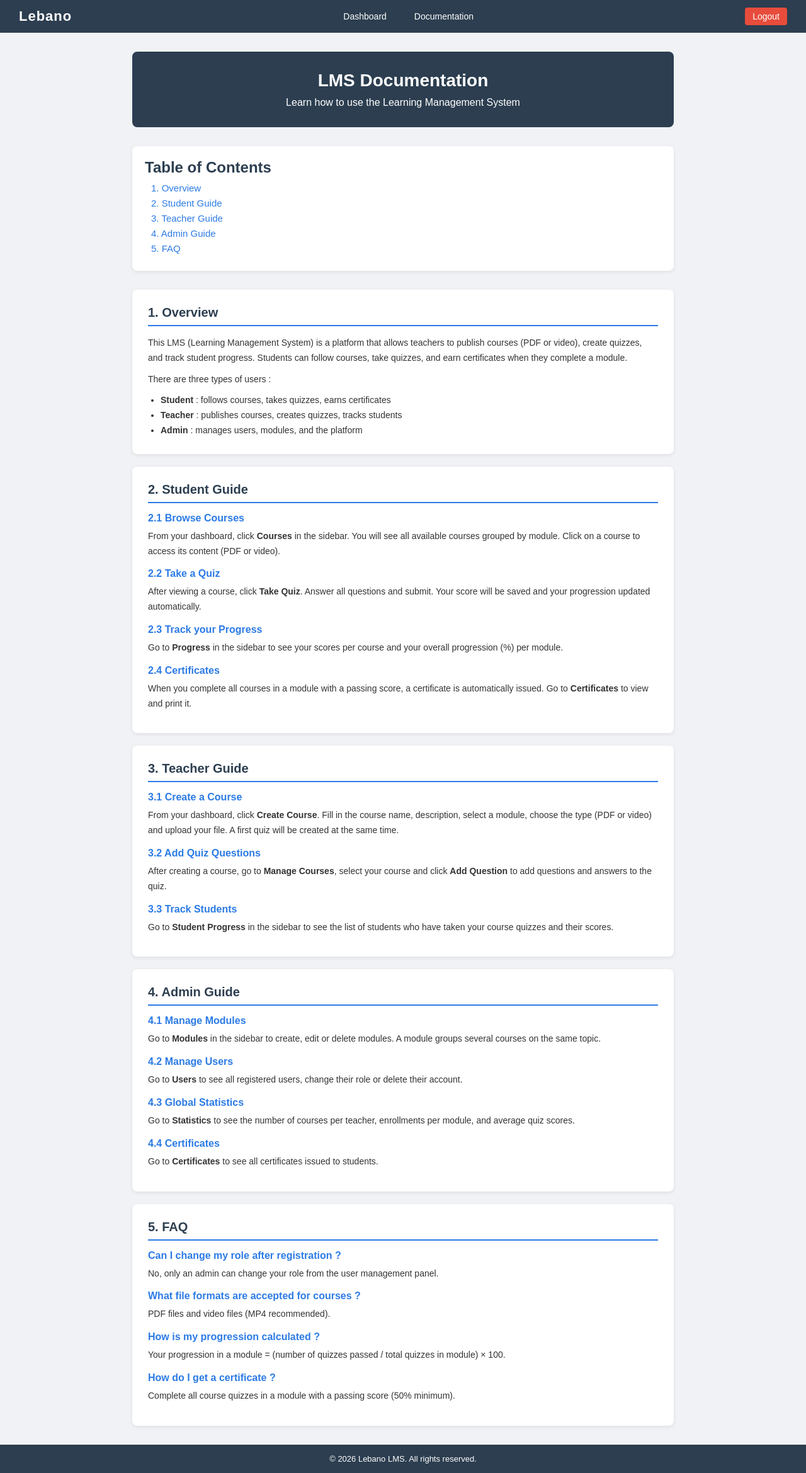
After one commit to NjapndounkeNchankouFadimatou/LMS-project, a PHP site: page /documentation/index.php in a window 1280 px wide. The commit adds this page. Shown: the whole page at 63% size. Run offline with PHP 8.4, Linux system fonts and the light colour scheme; the visitor is signed in with stand-in values (Sample User, id 1).

Commit message:
feat: addition of authentification script 2

```diff
--- a/assets/css/dashboard.css
+++ b/assets/css/dashboard.css
@@ -0,0 +1,76 @@
+/* File: assets/css/dashboard.css
+   Purpose: Styling for the navbar/header (shared across dashboards and documentation) */
+
+* {
+    margin: 0;
+    padding: 0;
+    box-sizing: border-box;
+    font-family: Arial, sans-serif;
+}
+
+body {
+    background-color: #f0f2f5;
+    color: #333;
+}
+
+/* ============================================
+   Navbar
+============================================ */
+.navbar {
+    background-color: #2c3e50;
+    color: white;
+    display: flex;
+    justify-content: space-between;
+    align-items: center;
+    padding: 12px 30px;
+}
+
+.navbar-logo h2 {
+    font-size: 22px;
+    color: #ffffff;
+    letter-spacing: 1px;
+}
+
+.navbar-links {
+    display: flex;
+    gap: 20px;
+}
+
+.navbar-link {
+    color: white;
+    text-decoration: none;
+    font-size: 14px;
+    padding: 6px 12px;
+    border-radius: 4px;
+    transition: background-color 0.2s;
+}
+
+.navbar-link:hover {
+    background-color: #34495e;
+}
+
+.navbar-right {
+    display: flex;
+    align-items: center;
+    gap: 15px;
+}
+
+.logout-btn {
+    background-color: #e74c3c;
+}
+
+.logout-btn:hover {
+    background-color: #c0392b;
+}
+
+/* ============================================
+   Footer
+============================================ */
+.footer {
+    text-align: center;
+    padding: 15px;
+    background-color: #2c3e50;
+    color: white;
+    font-size: 13px;
+    margin-top: 30px;
+}
--- a/assets/css/documentation.css
+++ b/assets/css/documentation.css
@@ -0,0 +1,109 @@
+/* File: assets/css/doc.css
+   Purpose: Styling for the documentation page content */
+
+/* ============================================
+   Documentation container
+============================================ */
+.doc-container {
+    max-width: 900px;
+    margin: 30px auto;
+    padding: 0 20px;
+}
+
+/* ============================================
+   Page title
+============================================ */
+.doc-header {
+    background-color: #2c3e50;
+    color: white;
+    padding: 30px;
+    border-radius: 8px;
+    margin-bottom: 30px;
+    text-align: center;
+}
+
+.doc-header h1 {
+    font-size: 28px;
+    margin-bottom: 10px;
+}
+
+.doc-header p {
+    font-size: 16px;
+}
+
+/* ============================================
+   Table of contents
+============================================ */
+.doc-toc {
+    background-color: #ffffff;
+    padding: 20px;
+    border-radius: 8px;
+    margin-bottom: 30px;
+    box-shadow: 0 2px 6px rgba(0,0,0,0.08);
+}
+
+.doc-toc h2 {
+    margin-bottom: 10px;
+    color: #2c3e50;
+}
+
+.doc-toc ul {
+    list-style: none;
+    padding-left: 10px;
+}
+
+.doc-toc ul li {
+    margin: 6px 0;
+}
+
+.doc-toc ul li a {
+    color: #2c7be5;
+    text-decoration: none;
+    font-size: 15px;
+}
+
+.doc-toc ul li a:hover {
+    text-decoration: underline;
+}
+
+/* ============================================
+   Documentation sections
+============================================ */
+.doc-section {
+    background-color: #ffffff;
+    padding: 25px;
+    border-radius: 8px;
+    margin-bottom: 20px;
+    box-shadow: 0 2px 6px rgba(0,0,0,0.08);
+}
+
+.doc-section h2 {
+    color: #2c3e50;
+    font-size: 20px;
+    margin-bottom: 15px;
+    border-bottom: 2px solid #2c7be5;
+    padding-bottom: 8px;
+}
+
+.doc-section h3 {
+    color: #2c7be5;
+    font-size: 16px;
+    margin-top: 15px;
+    margin-bottom: 8px;
+}
+
+.doc-section p {
+    font-size: 14px;
+    line-height: 1.7;
+    margin-bottom: 10px;
+}
+
+.doc-section ul {
+    padding-left: 20px;
+    margin-top: 8px;
+}
+
+.doc-section ul li {
+    font-size: 14px;
+    line-height: 1.7;
+}
--- /dev/null
+++ b/documentation/index.php
@@ -0,0 +1,123 @@
+<?php
+/**
+ * File: documentation/index.php
+ * Purpose: Documentation page (accessible to logged-in users only).
+ * Includes header and footer.
+ */
+
+require_once '../includes/header.php';
+?>
+
+<link rel="stylesheet" href="/LMS-project/assets/css/documentation.css">
+
+<main class="content">
+
+    <div class="doc-container">
+
+        <!-- Page title -->
+        <div class="doc-header">
+            <h1>LMS Documentation</h1>
+            <p>Learn how to use the Learning Management System</p>
+        </div>
+
+        <!-- Table of contents -->
+        <div class="doc-toc">
+            <h2>Table of Contents</h2>
+            <ul>
+                <li><a href="#overview">1. Overview</a></li>
+                <li><a href="#student">2. Student Guide</a></li>
+                <li><a href="#teacher">3. Teacher Guide</a></li>
+                <li><a href="#admin">4. Admin Guide</a></li>
+                <li><a href="#faq">5. FAQ</a></li>
+            </ul>
+        </div>
+
+        <!-- Section 1: Overview -->
+        <div class="doc-section" id="overview">
+            <h2>1. Overview</h2>
+            <p>
+                This LMS (Learning Management System) is a platform that allows teachers
+                to publish courses (PDF or video), create quizzes, and track student progress.
+                Students can follow courses, take quizzes, and earn certificates when they
+                complete a module.
+            </p>
+            <p>There are three types of users :</p>
+            <ul>
+                <li><strong>Student</strong> : follows courses, takes quizzes, earns certificates</li>
+                <li><strong>Teacher</strong> : publishes courses, creates quizzes, tracks students</li>
+                <li><strong>Admin</strong> : manages users, modules, and the platform</li>
+            </ul>
+        </div>
+
+        <!-- Section 2: Student Guide -->
+        <div class="doc-section" id="student">
+            <h2>2. Student Guide</h2>
+
+            <h3>2.1 Browse Courses</h3>
+            <p>From your dashboard, click <strong>Courses</strong> in the sidebar. You will see all available courses grouped by module. Click on a course to access its content (PDF or video).</p>
+
+            <h3>2.2 Take a Quiz</h3>
+            <p>After viewing a course, click <strong>Take Quiz</strong>. Answer all questions and submit. Your score will be saved and your progression updated automatically.</p>
+
+            <h3>2.3 Track your Progress</h3>
+            <p>Go to <strong>Progress</strong> in the sidebar to see your scores per course and your overall progression (%) per module.</p>
+
+            <h3>2.4 Certificates</h3>
+            <p>When you complete all courses in a module with a passing score, a certificate is automatically issued. Go to <strong>Certificates</strong> to view and print it.</p>
+        </div>
+
+        <!-- Section 3: Teacher Guide -->
+        <div class="doc-section" id="teacher">
+            <h2>3. Teacher Guide</h2>
+
+            <h3>3.1 Create a Course</h3>
+            <p>From your dashboard, click <strong>Create Course</strong>. Fill in the course name, description, select a module, choose the type (PDF or video) and upload your file. A first quiz will be created at the same time.</p>
+
+            <h3>3.2 Add Quiz Questions</h3>
+            <p>After creating a course, go to <strong>Manage Courses</strong>, select your course and click <strong>Add Question</strong> to add questions and answers to the quiz.</p>
+
+            <h3>3.3 Track Students</h3>
+            <p>Go to <strong>Student Progress</strong> in the sidebar to see the list of students who have taken your course quizzes and their scores.</p>
+        </div>
+
+        <!-- Section 4: Admin Guide -->
+        <div class="doc-section" id="admin">
+            <h2>4. Admin Guide</h2>
+
+            <h3>4.1 Manage Modules</h3>
+            <p>Go to <strong>Modules</strong> in the sidebar to create, edit or delete modules. A module groups several courses on the same topic.</p>
+
+            <h3>4.2 Manage Users</h3>
+            <p>Go to <strong>Users</strong> to see all registered users, change their role or delete their account.</p>
+
+            <h3>4.3 Global Statistics</h3>
+            <p>Go to <strong>Statistics</strong> to see the number of courses per teacher, enrollments per module, and average quiz scores.</p>
+
+            <h3>4.4 Certificates</h3>
+            <p>Go to <strong>Certificates</strong> to see all certificates issued to students.</p>
+        </div>
+
+        <!-- Section 5: FAQ -->
+        <div class="doc-section" id="faq">
+            <h2>5. FAQ</h2>
+
+            <h3>Can I change my role after registration ?</h3>
+            <p>No, only an admin can change your role from the user management panel.</p>
+
+            <h3>What file formats are accepted for courses ?</h3>
+            <p>PDF files and video files (MP4 recommended).</p>
+
+            <h3>How is my progression calculated ?</h3>
+            <p>Your progression in a module = (number of quizzes passed / total quizzes in module) × 100.</p>
+
+            <h3>How do I get a certificate ?</h3>
+            <p>Complete all course quizzes in a module with a passing score (50% minimum).</p>
+        </div>
+
+    </div>
+
+</main>
+
+<?php
+require_once '../includes/footer.php';
+?>
--- a/includes/footer.php
+++ b/includes/footer.php
@@ -0,0 +1,7 @@
+<!-- Footer -->
+    <footer class="footer">
+        <p>&copy; <?php echo date("Y"); ?> Lebano LMS. All rights reserved.</p>
+    </footer>
+
+</body>
+</html>
--- a/includes/header.php
+++ b/includes/header.php
@@ -0,0 +1,42 @@
+<?php
+/**
+ * File: includes/header.php
+ * Purpose: Common header for all logged-in pages (dashboards + documentation).
+ */
+
+if (session_status() === PHP_SESSION_NONE) {
+    session_start();
+}
+
+if (!isset($_SESSION['user_id'])) {
+    header("Location: /LMS-project/index.php");
+    exit();
+}
+
+$dashboard_link = "/LMS-project/dashboard/" . $_SESSION['role'] . "/index.php";
+?>
+<!DOCTYPE html>
+<html lang="en">
+<head>
+    <meta charset="UTF-8">
+    <title>LMS - Dashboard</title>
+    <link rel="stylesheet" href="/LMS-project/assets/css/dashboard.css">
+</head>
+<body>
+
+    <header class="navbar">
+
+        <div class="navbar-logo">
+            <h2>Lebano</h2>
+        </div>
+
+        <nav class="navbar-links">
+            <a href="<?php echo $dashboard_link; ?>" class="navbar-link">Dashboard</a>
+            <a href="/LMS-project/documentation/index.php" class="navbar-link">Documentation</a>
+        </nav>
+
+        <div class="navbar-right">
+            <a href="/LMS-project/auth/logout.php" class="navbar-link logout-btn">Logout</a>
+        </div>
+
+    </header>
--- a/index.php
+++ b/index.php
@@ -37,7 +37,7 @@
 
         </form>
 
-        <p>Don't have an account? <a href="auth/register.html">Register here</a></p>
+        <p>Don't have an account? <a href="auth/register.php">Register here</a></p>
         <p><a href="documentation/index.html">Documentation</a></p>
     </div>
 
```
Also changed, not shown: auth/register.php (+14 -12 lines), documentation/index.html (deleted).
